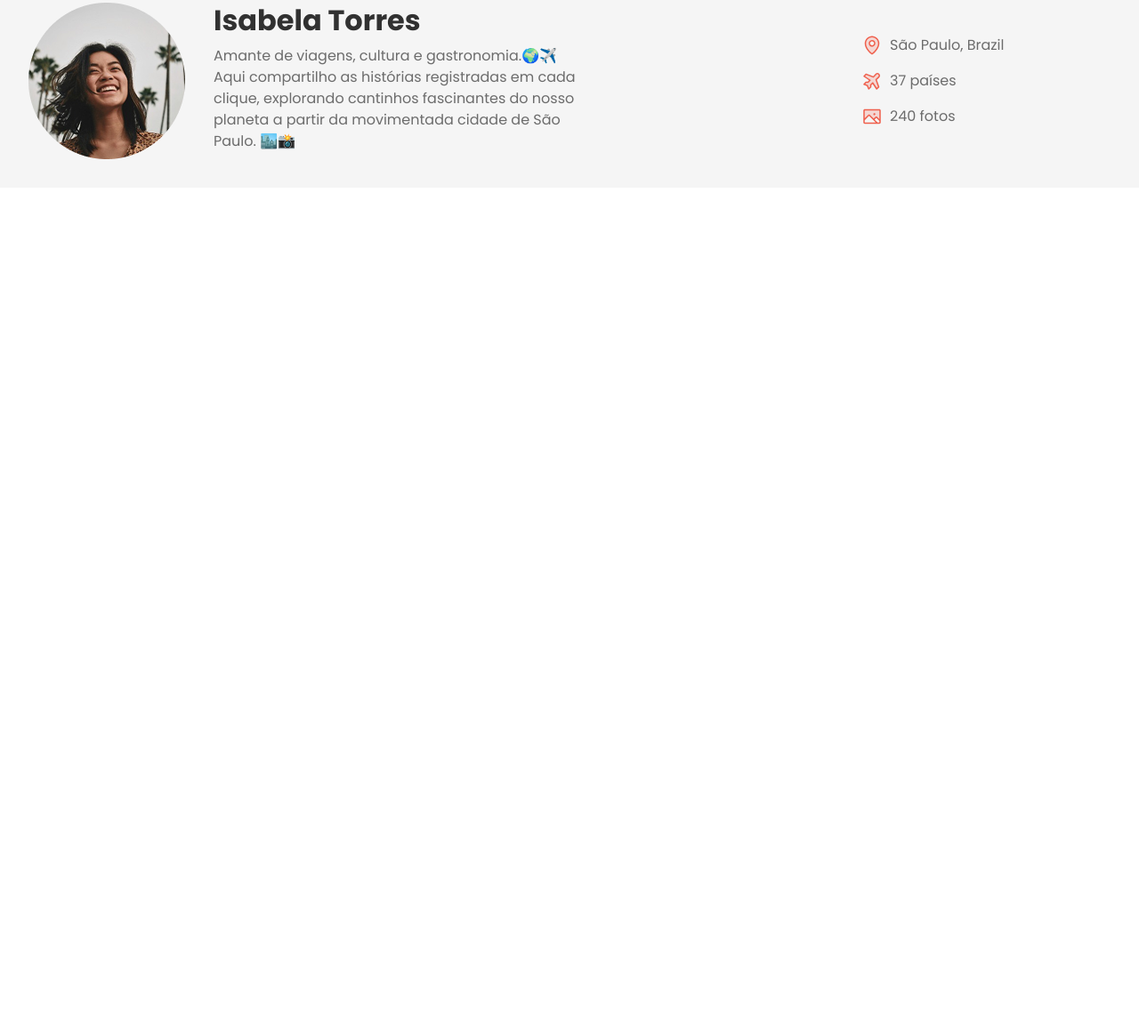
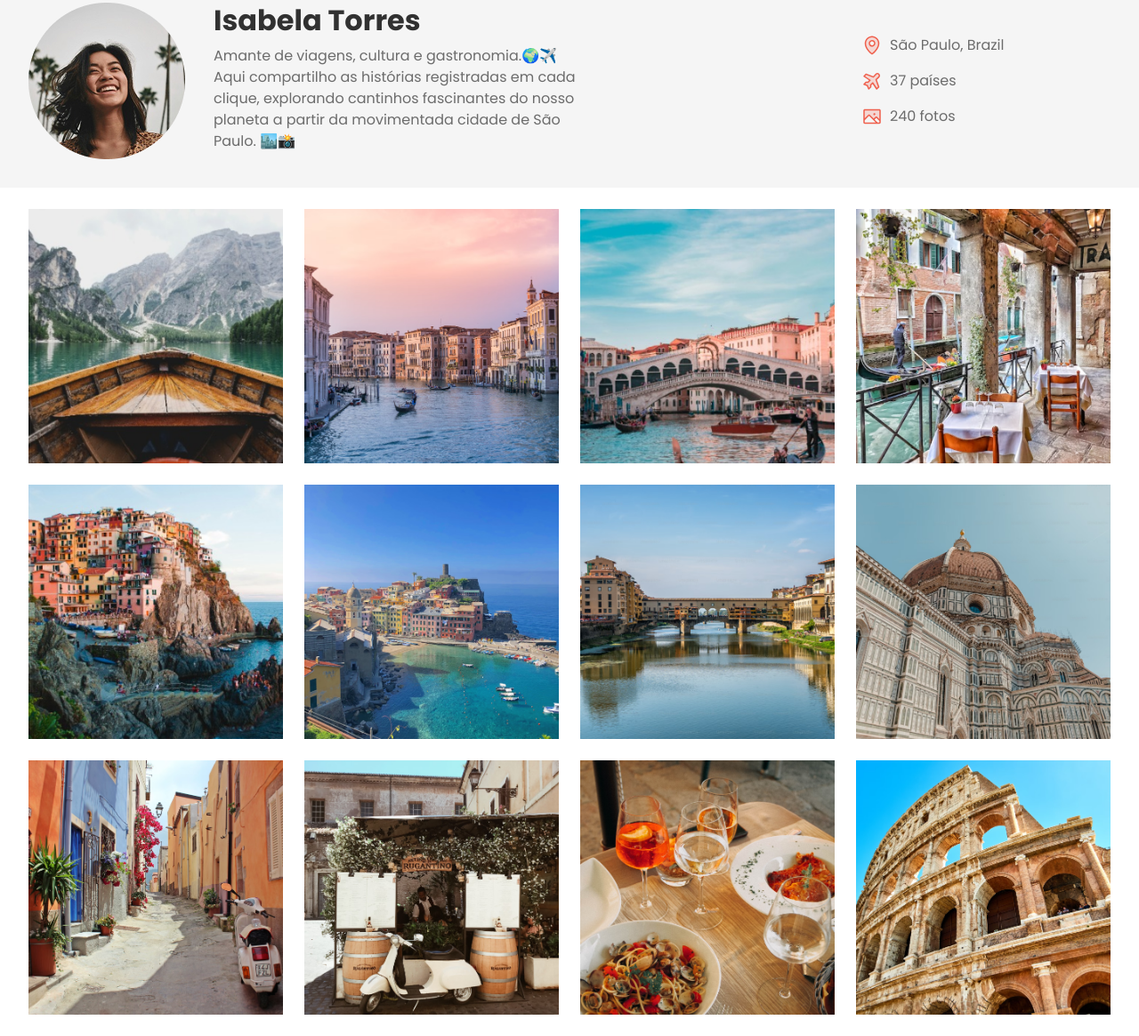
Before and after one commit to MariaSMorais/Projeto-travelgram, a plain HTML site: page Index.html in a window 1280 px wide. Shown: the part 125-1290 px from the top of the page at 89% size. Before the commit the page ends 800 px from the top, so only its background shows below. Drawn offline with Linux system fonts and the light colour scheme.

Commit message:
main galery

```diff
--- a/Index.html
+++ b/Index.html
@@ -58,5 +58,20 @@
       </div>
     </header>
   </div>
+
+  <main class="container">
+    <img src="Assets/Images/Image 01.png" alt="">
+    <img src="Assets/Images/Image 02.png" alt="">
+    <img src="Assets/Images/Image 03.png" alt="">
+    <img src="Assets/Images/Image 04.png" alt="">
+    <img src="Assets/Images/Image 05.png" alt="">
+    <img src="Assets/Images/Image 06.png" alt="">
+    <img src="Assets/Images/Image 07.png" alt="">
+    <img src="Assets/Images/Image 08.png" alt="">
+    <img src="Assets/Images/Image 09.png" alt="">
+    <img src="Assets/Images/Image 10.png" alt="">
+    <img src="Assets/Images/Image 11.png" alt="">
+    <img src="Assets/Images/Image 12.png" alt="">
+  </main>
 </body>
 </html>
--- a/styles/header.css
+++ b/styles/header.css
@@ -1,13 +1,14 @@
 header {
   padding-block: 32px;
 
-    font: var(--text-md);
+  font: var(--text-md);
 }
 
 header .container {
   display: flex;
   justify-content: space-between;
   align-items: center;
+
 }
 
 #profile {
@@ -23,6 +24,10 @@
   font: var(--text-lg);
   color: var(--text-color-primary);
   margin-bottom: 8px;
+}
+#profile img {
+  width: 176px;
+  height: 176px;
 }
 
 #info {
--- a/styles/index.css
+++ b/styles/index.css
@@ -2,3 +2,4 @@
 @import url(global.css);
 @import url(nav.css);
 @import url(header.css);
+@import url(main.css);
--- /dev/null
+++ b/styles/main.css
@@ -0,0 +1,12 @@
+main {
+  display: flex;
+  flex-wrap: wrap;
+  gap: 24px;
+  padding-block: 24px;
+}
+
+main img {
+  width: 286px;
+  height: 286px;
+  object-fit: cover;
+}
```
